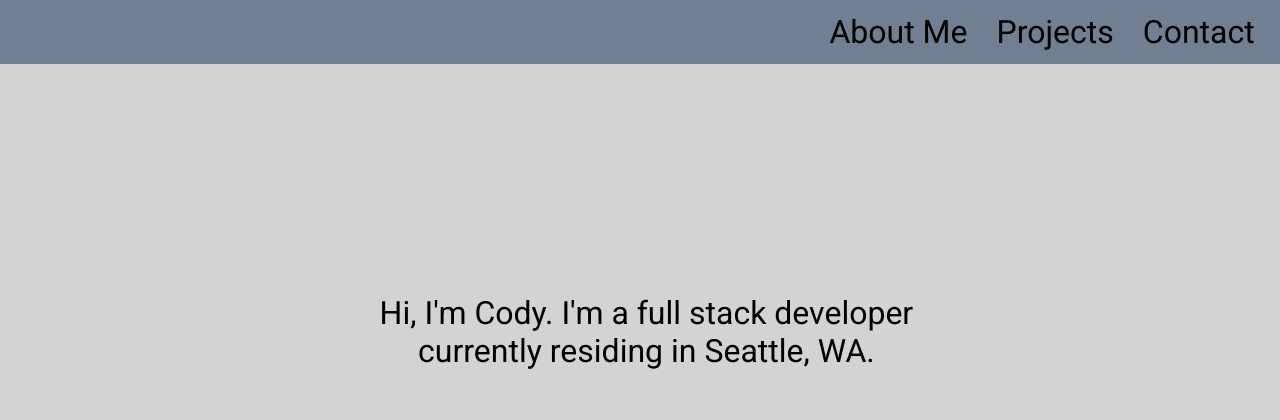
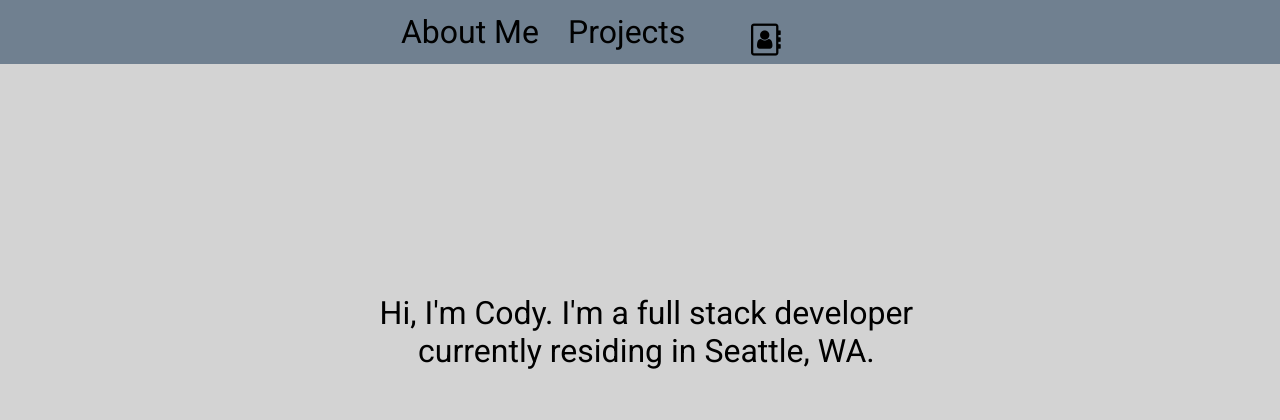
Before and after one commit to hcodydibble/portfolio, a Flask app: page / in a window 1280 px wide. Shown: the top 420 px of the page. Run offline with Flask 2, Linux system fonts and the light colour scheme; some libraries are stand-ins or nearby versions.

Commit message:
messing with some fading stuff, would need to change css more to get working, putting on backburner

```diff
--- a/static/css/style.css
+++ b/static/css/style.css
@@ -41,6 +41,10 @@ footer div{
     text-align: center;
 }
 
+.about-me{
+    flex: 1 0 auto;
+}
+
 .contact-info{
     flex: 1 0 auto;
     text-align: center;
@@ -76,6 +80,12 @@ footer div{
     width: 3.5%;
 }
 
+.fa-address-book-o{
+    position: absolute;
+    right: 39%;
+    top: 3%;
+}
+
 .intro{
     flex: 1 0 auto;
     margin-left: auto;
@@ -97,5 +107,16 @@ footer div{
 .navbar{
     background-color: slategrey;
     padding: 1%;
-    text-align: right;
+    text-align: center;
 }
+
+.navbar .fa{
+    margin: 0%;
+    padding: 0%;
+    z-index: 2;
+}
+
+.navbar p{
+    display: inline-block;
+    opacity: 0;
+}
--- /dev/null
+++ b/static/js/app.js
@@ -0,0 +1,15 @@
+$('.contact-view').hover(function(){
+    $(".fa-address-book-o").fadeTo("slow", 0)
+    $('.fade').fadeTo("slow", 1)
+}, function(){
+    $(".fade").fadeTo("slow", 0)
+    $(".fa-address-book-o").fadeTo("slow", 1)
+})
+
+// var timer;
+// $('.contact-view').on("mouseenter", ".fa-address-book-o", function(){
+//     $('.fa-address-book-o').fadeOut("slow")
+//     timer = setTimeout(function(){
+//         $('.contact-view p').css("visibility", "visible")
+//     }, 2000)
+// })
--- a/templates/about.html
+++ b/templates/about.html
@@ -2,6 +2,6 @@
 
 {% block content %}
     <div class='about-me'>
-
+        <p></p>
     </div>
 {% endblock %}
--- a/templates/base.html
+++ b/templates/base.html
@@ -1,10 +1,11 @@
 <!DOCTYPE html>
 <html>
 <head>
+    <link rel="stylesheet" href="https://cdnjs.cloudflare.com/ajax/libs/font-awesome/4.7.0/css/font-awesome.min.css">
+    <link href="https://fonts.googleapis.com/css?family=Roboto" rel="stylesheet">
+    <script src="https://code.jquery.com/jquery-3.2.1.min.js"></script>
     <link rel="stylesheet" type="text/css" href="{{ url_for('static', filename='css/reset.css') }}">
     <link rel="stylesheet" type="text/css" href="{{ url_for('static', filename='css/style.css') }}">
-    <link rel="stylesheet" href="https://cdnjs.cloudflare.com/ajax/libs/font-awesome/4.7.0/css/font-awesome.min.css">
-    <link href="https://fonts.googleapis.com/css?family=Roboto" rel="stylesheet">
     <link rel="icon" href="{{ url_for('static', filename='img/c_mon9.png') }}">
     <title>Cody's Portfolio</title>
 </head>
@@ -14,7 +15,7 @@
             {% if request.path == '/' %}
                 <a href="{{ url_for('about_view') }}">About Me</a>
                 <a href="{{ url_for('projects_view') }}">Projects</a>
-                <a href="{{ url_for('contact_view') }}">Contact</a>
+                <a href="{{ url_for('contact_view') }}" class='contact-view'><p class='fade'>Contact Me</p><i class="fa fa-address-book-o" aria-hidden="true"></i></a>
             {% elif request.path == '/about' %}
                 <a href="{{ url_for('home_view') }}">Home</a>
                 <a href="{{ url_for('projects_view') }}">Projects</a>
@@ -39,4 +40,5 @@
         </div>
     </footer>
 </body>
+<script src="{{ url_for('static', filename='js/app.js') }}"type="text/javascript"></script>
 </html>
```
